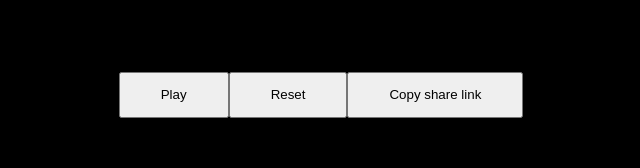
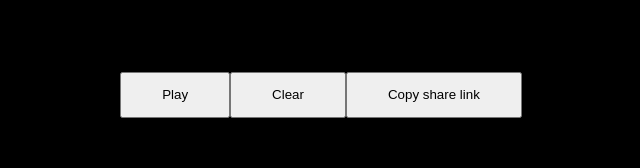
Before and after one commit to craigwh10/shareable-automata, a Next.js app: page / in a window 1280 px wide. Shown: the top 168 px of the page, without its empty margins (319-959 px from the left). Built offline with nearby package versions, Linux system fonts and the light colour scheme.

Commit message:
chore: clear over reset

```diff
--- a/src/pages/index.tsx
+++ b/src/pages/index.tsx
@@ -23,12 +23,14 @@ export default function Home() {
     return firstEqual && secondEqual;
   }
 
+  const fullReset = () => {
+    window.location.href =  window.location.href.split("?")[0];
+  }
+
   const reset = () => {
-    console.log('initial sttate', typeof window !== 'undefined')
     if (typeof window !== 'undefined') {
       const base64InitialState = window?.location?.search.split('?pattern=')[1];
 
-      console.log('base64', base64InitialState);
       if (!base64InitialState) {
         document.querySelectorAll('[data-testid^="pixel-"]').forEach((node) => {
           node.setAttribute('class', 'automata-grid-element');
@@ -118,7 +120,7 @@ export default function Home() {
       <main className='main'>
         <div>
           <button onClick={togglePlaying} disabled={playing}>Play</button>
-          <button onClick={reset}>Reset</button>
+          <button onClick={fullReset}>Clear</button>
           <button onClick={() => {
             copyLink(`${window.location.protocol}//${window.location.host}?pattern=${btoa(JSON.stringify(initialGrid)).toString()}`)
           }}>Copy share link</button>
```
